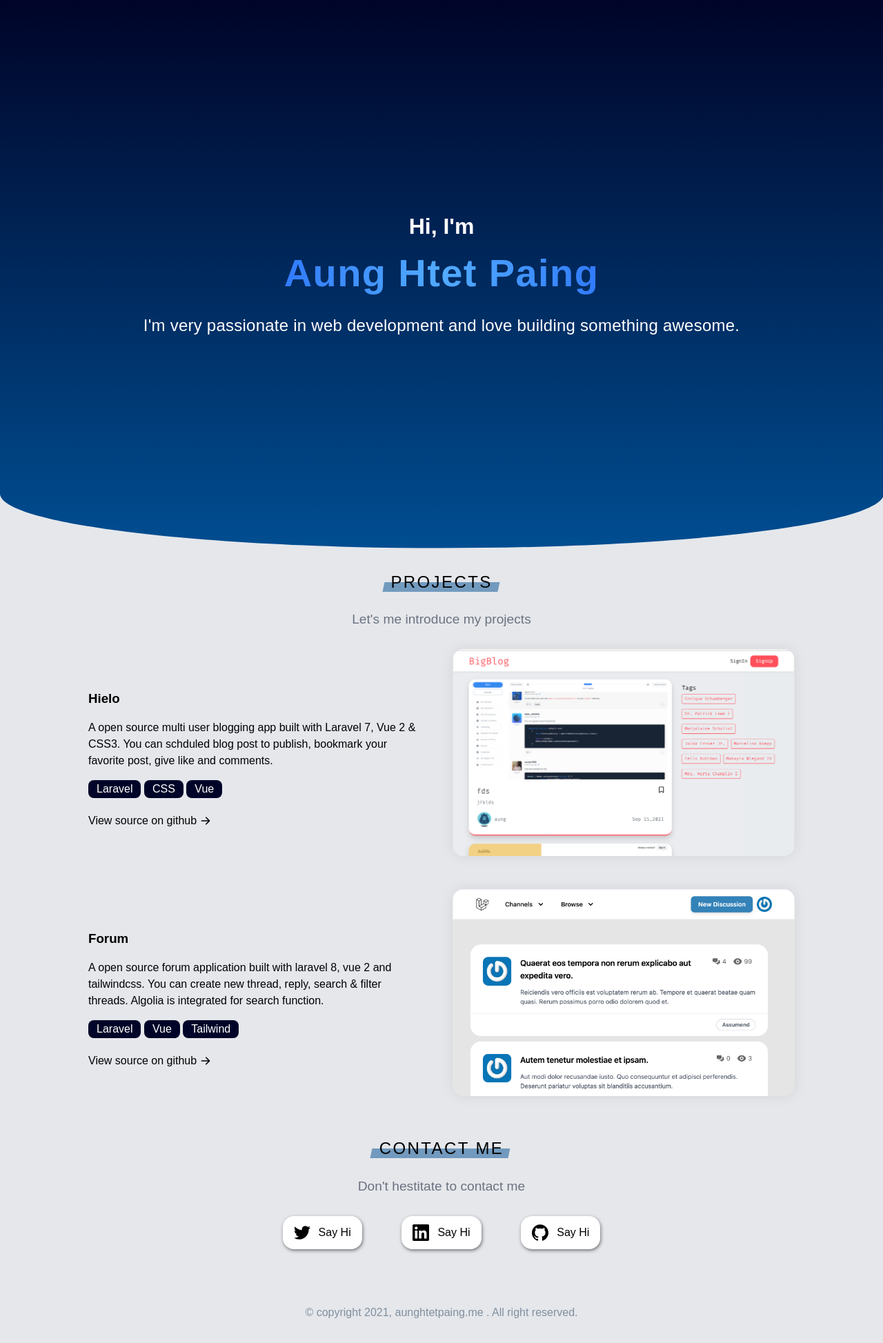
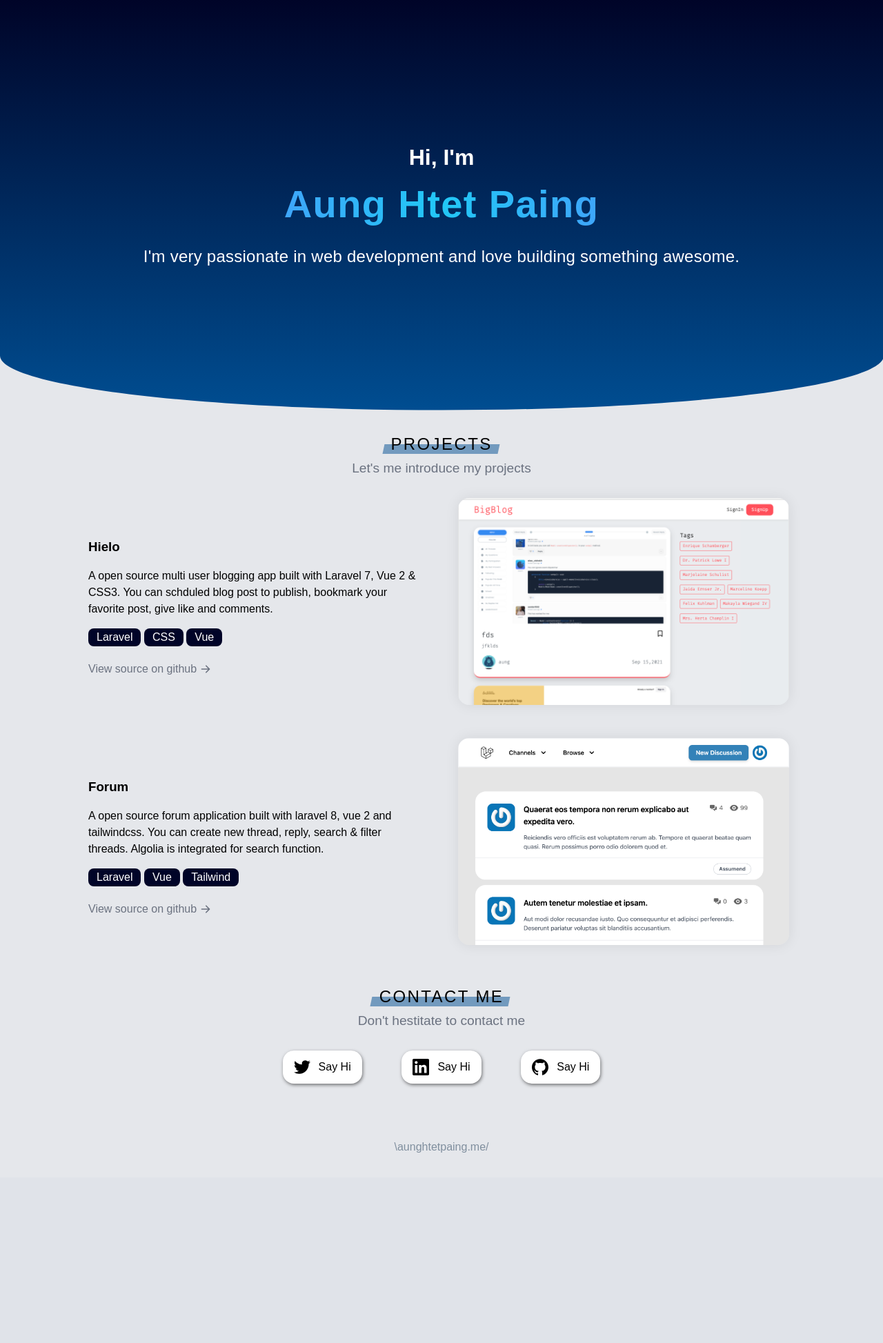
Before and after one commit to ahp-sooyaa/portfolio, a PHP site: page / in a window 1280 px wide. Shown: the whole page at 69% size. After the commit the page ends 1671 px from the top, so only its background shows below. Run offline with PHP 8.4, Linux system fonts and the light colour scheme.

Commit message:
Small fixes

```diff
--- a/css/app.css
+++ b/css/app.css
@@ -18,7 +18,7 @@ a {
 header {
     display: flex;
     align-items: center;
-    min-height: 100vh;
+    min-height: 500px;
     position: relative;
     background: linear-gradient(180deg, #000428, #004E92);
 }
@@ -65,7 +65,7 @@ header {
     margin-bottom: 1rem;
     font-weight: 700;
     line-height: 1.5em;
-    background: radial-gradient(circle at center, #52ACFF 0, #073dff);
+    background: radial-gradient(circle at center, #21C8F6 0, #637BFF);
     -webkit-background-clip: text;
     -webkit-text-fill-color: transparent;
 }
@@ -114,7 +114,7 @@ header {
 .projects-link {
     display: flex;
     align-items: center;
-    color: #000;
+    color: #6B7280;
     text-decoration: none;
 }
 
@@ -154,7 +154,7 @@ header {
 }
 
 .contact {
-    padding-bottom: 32px;
+    padding-bottom: 12px;
 }
 
 @media (min-width: 640px) {
@@ -176,7 +176,7 @@ header {
 .projects-header,
 .contact-header {
     text-align: center;
-    margin-bottom: 24px;
+    margin-bottom: 32px;
 }
 
 @media (min-width: 640px) {
@@ -222,7 +222,7 @@ header {
     margin-bottom: 32px;
 }
 
-@media (min-width: 640px) {
+@media (min-width: 768px) {
     .projects-card {
         display: flex;
         flex-direction: row-reverse;
@@ -240,11 +240,12 @@ header {
 }
 
 .projects-card div:first-child {
-    width: 100%;
+    max-width: 30em;
     height: 300px;
+    margin: 0 auto;
 }
 
-@media (min-width:640px) {
+@media (min-width: 768px) {
     .projects-card div:first-child {
         width: 50%;
     }
@@ -278,7 +279,7 @@ header {
     max-width: 30em;
 }
 
-@media (min-width: 640px) {
+@media (min-width: 768px) {
     .projects-info {
         width: 50%;
         padding: 0;
@@ -360,6 +361,7 @@ header {
     font-size: 1.5rem;
     font-weight: 400;
     letter-spacing: .1em;
+    margin-bottom: 0;
 }
 
 .projects-header h2::before,
--- a/index.php
+++ b/index.php
@@ -154,7 +154,7 @@
 
         <footer>
             <div>
-                &copy; copyright 2021, aunghtetpaing.me . All right reserved.
+                \aunghtetpaing.me/
             </div>
         </footer>
     </main>
```
